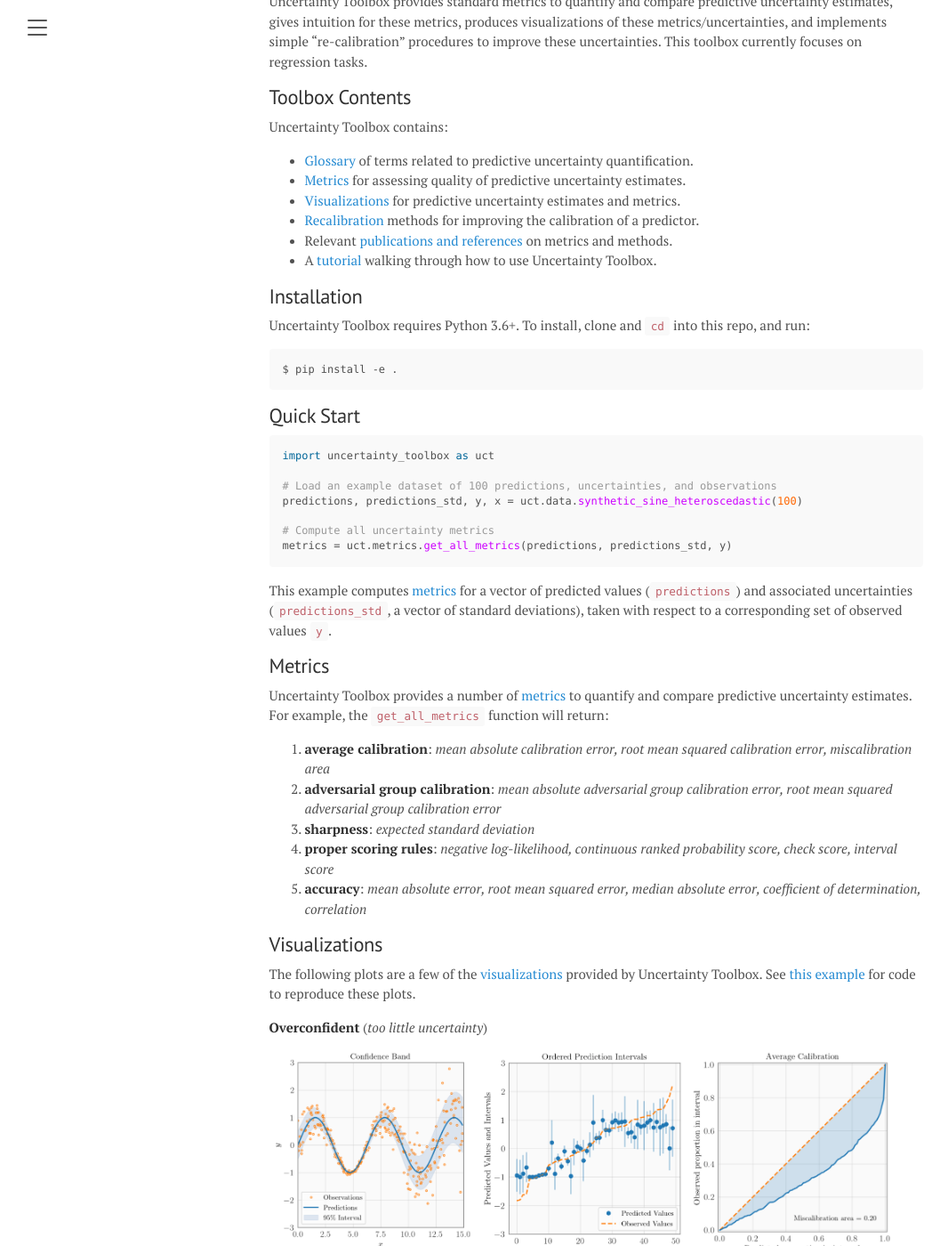
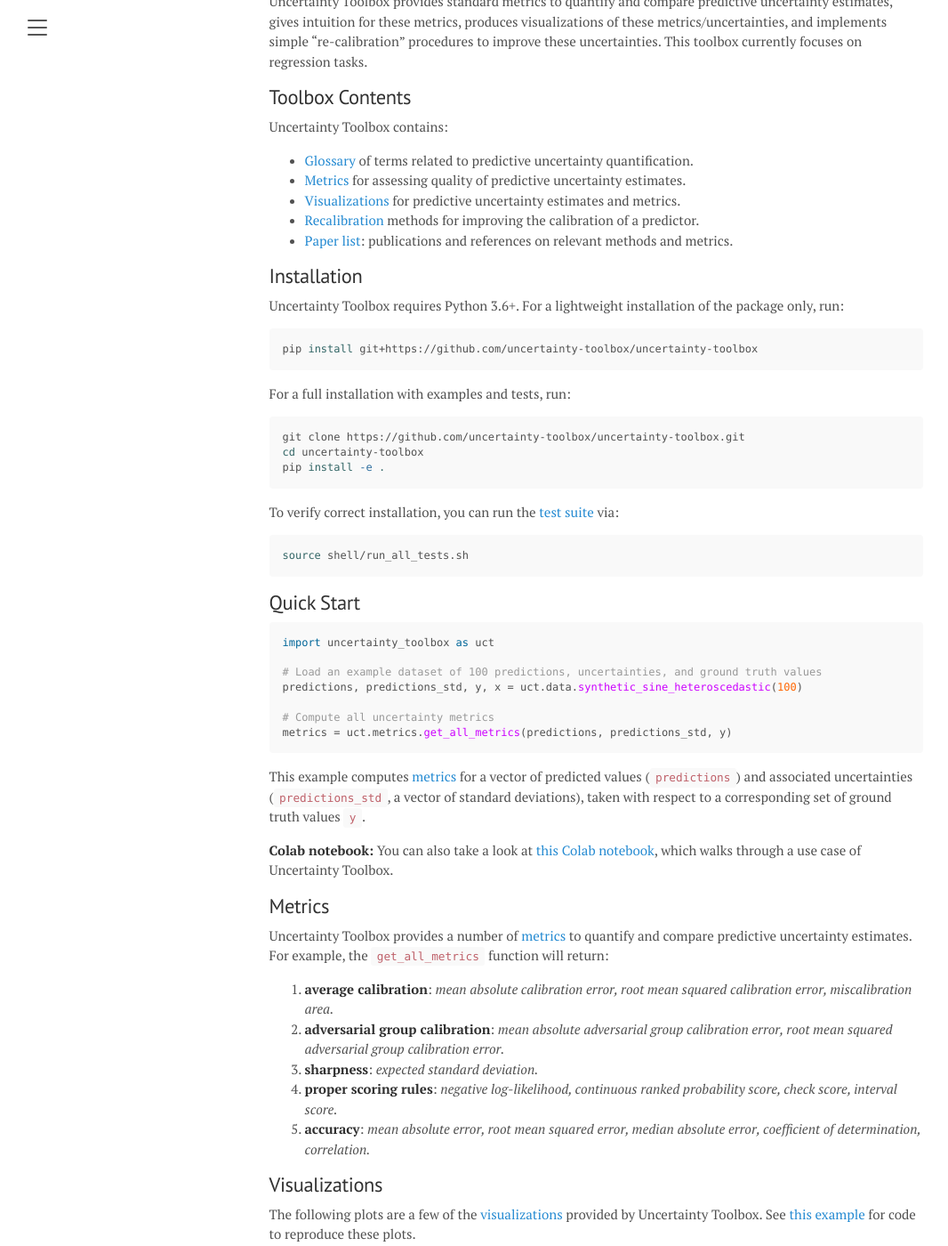
Before and after one commit to uncertainty-toolbox/uncertainty-toolbox.github.io, a Jekyll site: the page built from about.md, in a window 1280 px wide and 1400 px high, scrolled down 391 px. Shown: the whole window at 89% size, without its empty margins (0-1066 px from the left). Built offline with Jekyll 4.4.1, drawn with Linux system fonts in a browser that asks for light colours; some of the changed text lies outside the part shown.

Commit message:
sync about.md with repo README, add white paper to index

````diff
--- a/about.md
+++ b/about.md
@@ -26,20 +26,34 @@ improve these uncertainties.  This toolbox currently focuses on regression tasks
 ## Toolbox Contents
 
 Uncertainty Toolbox contains:
-* [Glossary](https://github.com/uncertainty-toolbox/uncertainty-toolbox/blob/master/docs/glossary.md){:target="_blank"} of terms related to predictive uncertainty
-  quantification.
+* [Glossary](https://github.com/uncertainty-toolbox/uncertainty-toolbox/blob/master/docs/glossary.md)
+  of terms related to predictive uncertainty quantification.
 * [Metrics](#metrics) for assessing quality of predictive uncertainty estimates.
 * [Visualizations](#visualizations) for predictive uncertainty estimates and metrics.
 * [Recalibration](#recalibration) methods for improving the calibration of a predictor.
-* Relevant [publications and references](https://github.com/uncertainty-toolbox/uncertainty-toolbox/blob/master/docs/paper_list.md){:target="_blank"} on metrics and methods.
-* A [tutorial](/tutorial/) walking through how to use Uncertainty Toolbox.
+* [Paper list](https://github.com/uncertainty-toolbox/uncertainty-toolbox/blob/master/docs/paper_list.md): publications and references on relevant methods and metrics.
 
 
 ## Installation
 
-Uncertainty Toolbox requires Python 3.6+. To install, clone and `cd` into this repo, and run:
+Uncertainty Toolbox requires Python 3.6+. For a lightweight installation of the package
+only, run:
+```bash
+pip install git+https://github.com/uncertainty-toolbox/uncertainty-toolbox
 ```
-$ pip install -e .
+
+For a full installation with examples and tests, run:
+```bash
+git clone https://github.com/uncertainty-toolbox/uncertainty-toolbox.git
+cd uncertainty-toolbox
+pip install -e .
+```
+
+To verify correct installation, you can run the [test
+suite](https://github.com/uncertainty-toolbox/uncertainty-toolbox/tree/master/tests)
+via:
+```bash
+source shell/run_all_tests.sh
 ```
 
 
@@ -48,7 +62,7 @@ $ pip install -e .
 ```python
 import uncertainty_toolbox as uct
 
-# Load an example dataset of 100 predictions, uncertainties, and observations
+# Load an example dataset of 100 predictions, uncertainties, and ground truth values
 predictions, predictions_std, y, x = uct.data.synthetic_sine_heteroscedastic(100)
 
 # Compute all uncertainty metrics
@@ -56,35 +70,44 @@ metrics = uct.metrics.get_all_metrics(predictions, predictions_std, y)
 ```
 This example computes [metrics](#metrics) for a vector of predicted values
 (`predictions`) and associated uncertainties (`predictions_std`, a vector of standard
-deviations), taken with respect to a corresponding set of observed values `y`.
+deviations), taken with respect to a corresponding set of ground truth values `y`.
+
+**Colab notebook:**
+You can also take a look at [this Colab
+notebook](https://colab.research.google.com/drive/1lbhwb6MP8FvQh9Q7Jldt4PuPEeSldsG5?usp=sharing),
+which walks through a use case of Uncertainty Toolbox.
 
 
 ## Metrics
 
-Uncertainty Toolbox provides a number of [metrics](uncertainty_toolbox/metrics.py) to
-quantify and compare predictive uncertainty estimates. For example, the
-[`get_all_metrics`](uncertainty_toolbox/metrics.py#L165) function will return:
-1. __average calibration__: _mean absolute calibration error, root mean squared calibration error, miscalibration area_
-2. __adversarial group calibration__: _mean absolute adversarial group calibration error, root mean squared adversarial group calibration error_
-3. __sharpness__: _expected standard deviation_
-4. __proper scoring rules__: _negative log-likelihood, continuous ranked probability score, check score, interval score_
-5. __accuracy__: _mean absolute error, root mean squared error, median absolute error, coefficient of determination, correlation_
+Uncertainty Toolbox provides a number of
+[metrics](https://github.com/uncertainty-toolbox/uncertainty-toolbox/blob/master/uncertainty_toolbox/metrics.py)
+to quantify and compare predictive uncertainty estimates. For example, the
+[`get_all_metrics`](https://github.com/uncertainty-toolbox/uncertainty-toolbox/blob/946433b2bca9eb93b06b144cffdb32faf0a9c64f/uncertainty_toolbox/metrics.py#L242)
+function will return:
+1. __average calibration__: _mean absolute calibration error, root mean squared calibration error, miscalibration area._
+2. __adversarial group calibration__: _mean absolute adversarial group calibration error, root mean squared adversarial group calibration error._
+3. __sharpness__: _expected standard deviation._
+4. __proper scoring rules__: _negative log-likelihood, continuous ranked probability score, check score, interval score._
+5. __accuracy__: _mean absolute error, root mean squared error, median absolute error, coefficient of determination, correlation._
 
 
 ## Visualizations
 
-The following plots are a few of the [visualizations](uncertainty_toolbox/viz.py)
-provided by Uncertainty Toolbox. See [this example](examples/viz_synth_sine.py) for code
-to reproduce these plots.
+The following plots are a few of the
+[visualizations](https://github.com/uncertainty-toolbox/uncertainty-toolbox/blob/master/uncertainty_toolbox/viz.py)
+provided by Uncertainty Toolbox. See [this
+example](https://github.com/uncertainty-toolbox/uncertainty-toolbox/blob/master/examples/viz_readme_figures.py)
+for code to reproduce these plots.
 
 **Overconfident** (_too little uncertainty_)
-<p style="text-align:center; display:block;"><img src="/assets/uncertainty_toolbox/overconf.png" width=700 /></p>
+<p style="text-align:center; display:block;"><img src="/assets/uncertainty_toolbox/row_1.svg" width=700 /></p>
 
 **Underconfident** (_too much uncertainty_)
-<p style="text-align:center; display:block;"><img src="/assets/uncertainty_toolbox/underconf.png" width=700 /></p>
+<p style="text-align:center; display:block;"><img src="/assets/uncertainty_toolbox/row_2.svg" width=700 /></p>
 
 **Well calibrated**
-<p style="text-align:center; display:block;"><img src="/assets/uncertainty_toolbox/calibrated.png" width=700 /></p>
+<p style="text-align:center; display:block;"><img src="/assets/uncertainty_toolbox/row_3.svg" width=700 /></p>
 
 And here are a few of the calibration metrics for the above three cases:
 
@@ -98,15 +121,22 @@ And here are a few of the calibration metrics for the above three cases:
 ## Recalibration
 
 The following plots show the results of a
-[recalibration](uncertainty_toolbox/recalibration.py) procedure provided by Uncertainty
-Toolbox, which transforms a set of predictive uncertainties to improve average
-calibration. The algorithm is based on isotonic regression, as proposed by [Kuleshov et
-al](docs/paper_list.md#calibration-sharpness-and-recalibration-in-deep-learning).
+[recalibration](https://github.com/uncertainty-toolbox/uncertainty-toolbox/blob/master/uncertainty_toolbox/recalibration.py)
+procedure provided by Uncertainty Toolbox, which transforms a set of predictive
+uncertainties to improve average calibration. The algorithm is based on isotonic
+regression, as proposed by [Kuleshov et
+al](https://github.com/uncertainty-toolbox/uncertainty-toolbox/blob/master/docs/paper_list.md#calibration-sharpness-and-recalibration-in-deep-learning).
 
-See [this example](examples/viz_recalibrate.py) for code to reproduce these plots.
+See [this
+example](https://github.com/uncertainty-toolbox/uncertainty-toolbox/blob/master/examples/viz_recalibrate_readme.py)
+for code to reproduce these plots.
 
 **Recalibrating overconfident predictions**
-<p style="text-align:center; display:block;"><img src="/assets/uncertainty_toolbox/recal_over.png" width=700 /></p>
+<p style="text-align:center; display:block;">
+<img src="/assets/uncertainty_toolbox/before_recal_0.svg" alt="" width="32%" align="top">
+<img src="/assets/uncertainty_toolbox/recal_arrow.svg" alt="" width="22%" align="top">
+<img src="/assets/uncertainty_toolbox/after_recal_0.svg" alt="" width="32%" align="top">
+</p>
 
 |              | Mean absolute calibration error (MACE) | Root mean squared calibration error (RMSCE) | Miscalibration area (MA) |
 | :----- | :-----: | :-----: | :-----: |
@@ -114,7 +144,11 @@ See [this example](examples/viz_recalibrate.py) for code to reproduce these plot
 | After Recalibration | 0.01124 | 0.02591 | 0.01117 |
 
 **Recalibrating underconfident predictions**
-<p style="text-align:center; display:block;"><img src="/assets/uncertainty_toolbox/recal_under.png" width=700 /></p>
+<p style="text-align:center; display:block;">
+<img src="/assets/uncertainty_toolbox/before_recal_1.svg" alt="" width="32%" align="top">
+<img src="/assets/uncertainty_toolbox/recal_arrow.svg" alt="" width="22%" align="top">
+<img src="/assets/uncertainty_toolbox/after_recal_1.svg" alt="" width="32%" align="top">
+</p>
 
 |              | Mean absolute calibration error (MACE) | Root mean squared calibration error (RMSCE) | Miscalibration area (MA) |
 | :----- | :-----: | :-----: | :-----: |
@@ -122,10 +156,28 @@ See [this example](examples/viz_recalibrate.py) for code to reproduce these plot
 | After Recalibration | 0.00157 | 0.00205 | 0.00132 |
 
 
+## Contributing
+
+We welcome and greatly appreciate contributions from the community! Please see our
+[contributing
+guidelines](https://github.com/uncertainty-toolbox/uncertainty-toolbox/blob/master/CONTRIBUTING.md)
+for details on how to help out.
+
+
 ## Citation
 
-If you use this toolbox, please consider citing one of the papers that led to its
-development:
+If you found this toolbox helpful, please cite the [following
+paper](https://arxiv.org/abs/2109.10254):
+```
+@article{chung2021uncertainty,
+  title={Uncertainty Toolbox: an Open-Source Library for Assessing, Visualizing, and Improving Uncertainty Quantification},
+  author={Chung, Youngseog and Char, Ian and Guo, Han and Schneider, Jeff and Neiswanger, Willie},
+  journal={arXiv preprint arXiv:2109.10254},
+  year={2021}
+}
+```
+
+Additionally, here are papers that led to the development of the toolbox:
 ```
 @article{chung2020beyond,
   title={Beyond Pinball Loss: Quantile Methods for Calibrated Uncertainty Quantification},
@@ -149,5 +201,21 @@ development:
 
 ## Acknowledgments
 
-Development of Uncertainty Toolbox is [supported by](docs/acknowledgments.md) the following organizations.
-<p style="text-align:center; display:block;"><img src="/assets/uncertainty_toolbox/acks.png" width=300 /></p>
+Development of Uncertainty Toolbox is [supported
+by](https://github.com/uncertainty-toolbox/uncertainty-toolbox/blob/master/docs/acknowledgments.md)
+the following organizations.
+<p align="top">
+    <img src="/assets/uncertainty_toolbox/acks_aws.svg" width="7%">
+    &nbsp; &nbsp;
+    <img src="/assets/uncertainty_toolbox/acks_doe.png" width="8%">
+    &nbsp; &nbsp;
+    <img src="/assets/uncertainty_toolbox/acks_nsf.png" width="9%">
+    &nbsp; &nbsp;
+    <img src="/assets/uncertainty_toolbox/cmu_logo.png" width="35%">
+    &nbsp; &nbsp;
+</p>
+
+<p>
+    <img src="/assets/uncertainty_toolbox/stanford_logo.png" width="20%">
+    &nbsp; &nbsp;
+</p>
````
Also changed, not shown: index.md (+2 -0 lines), assets/uncertainty_toolbox/after_recal_0.svg (added), assets/uncertainty_toolbox/after_recal_1.svg (added), assets/uncertainty_toolbox/before_recal_0.svg (added), assets/uncertainty_toolbox/before_recal_1.svg (added), assets/uncertainty_toolbox/cmu_logo.png (added), assets/uncertainty_toolbox/recal_arrow.svg (added), assets/uncertainty_toolbox/row_1.svg (added), assets/uncertainty_toolbox/row_2.svg (added), assets/uncertainty_toolbox/row_3.svg (added), assets/uncertainty_toolbox/stanford_logo.png (added).
